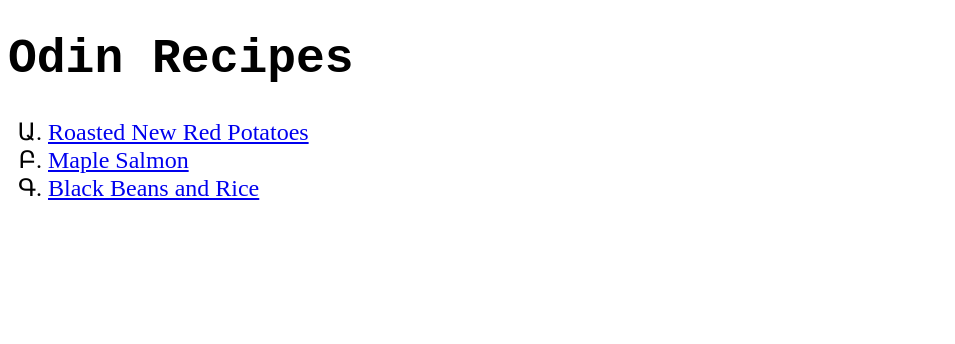
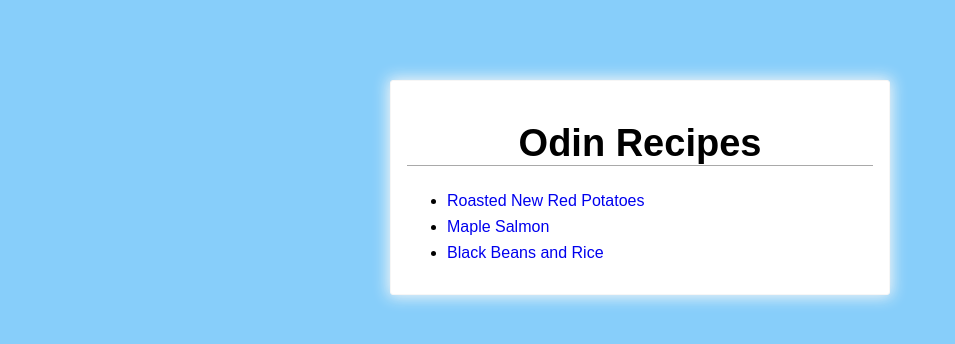
Before and after one commit to baileyaustinw/odin-recipes, a plain HTML site: page index.html in a window 1280 px wide. Shown: the whole page, without its empty margins (0-955 px from the left). Drawn offline with Linux system fonts and the light colour scheme.

Commit message:
Added css styles to index.html

```diff
--- a/css/main.css
+++ b/css/main.css
@@ -1,14 +1,41 @@
-body {
-    background-color: #fff;
-    color: #000;
+* {
+    box-sizing: border-box;
 }
 
-h1 {
-    font-family: 'Courier New', Courier, monospace;
-    font-size: 3em;
+body {
+    background-color: lightskyblue;
+    color: #000;
+    font-family: Arial, Helvetica, sans-serif;
 }
 
-ul li {
-    font-size: 1.5em;
-    list-style-type: armenian;
+.card {
+    width: 500px;
+    background-color: white;
+    margin: 5em auto;
+    border: solid #f6f6f6 1px;
+    border-radius: 3px;
+    padding: 1em;
+    box-shadow: 0px 0px 15px 2px #f6f6f6;
 }
+
+.card h1 {
+    font-size: 38px;
+    text-align: center;
+    border-bottom: solid 1px darkgray;
+}
+
+.card ul {
+    margin-left: 0;
+}
+
+.card ul li {
+    margin-bottom: 8px;
+}
+
+.card ul li:last-of-type {
+    margin-bottom: 0;
+}
+
+.card ul li a {
+    text-decoration: none;
+}
--- a/index.html
+++ b/index.html
@@ -6,11 +6,13 @@
         <title>Recipes</title>
     </head>
     <body>
+        <div class="card">
             <h1>Odin Recipes</h1>
             <ul>
                 <li><a href="recipes/potatoes.html">Roasted New Red Potatoes</a></li>
                 <li><a href="recipes/maple_salmon.html">Maple Salmon</a></li>
                 <li><a href="recipes/black_beans_and_rice.html">Black Beans and Rice</a></li>
             </ul>
+        </div>
     </body>
 </html>
```
Lines whose indentation alone changed are shown as unchanged.
